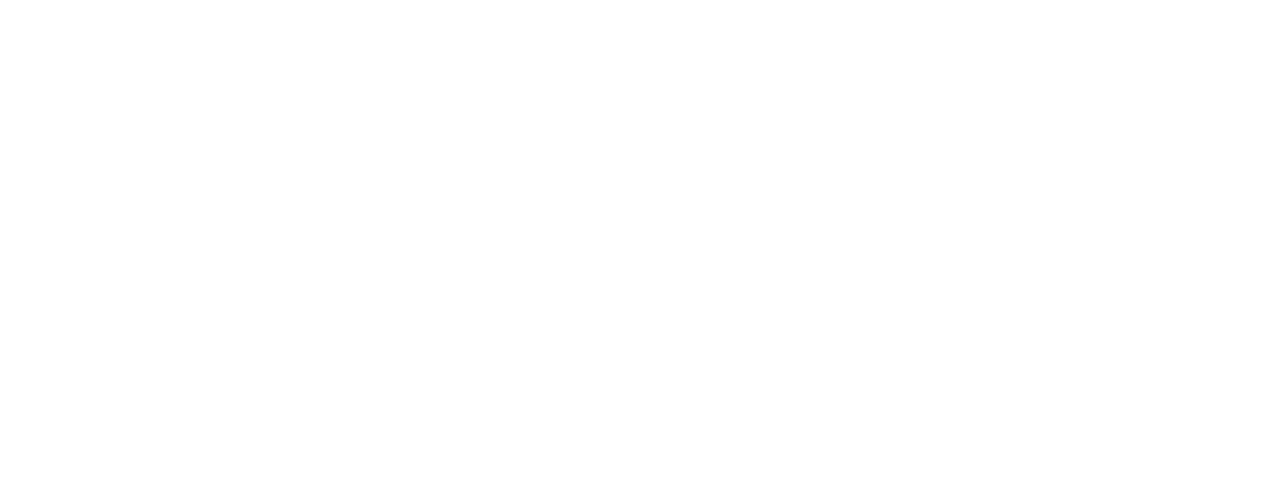
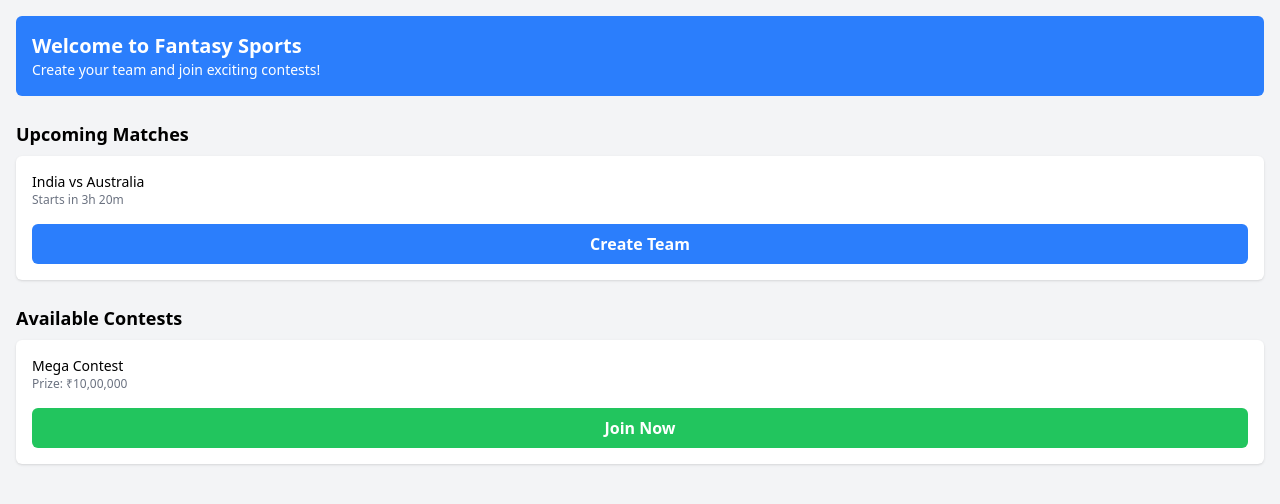
Before and after one commit to JithuPrabhakar/cric-pool, a React (Vite) app: page /dashboard in a window 1280 px wide. Before the commit this address had no page. Shown: the top 504 px of the page. Built offline with nearby package versions, Linux system fonts and the light colour scheme.

Commit message:
adds more pages

```diff
--- a/src/App.jsx
+++ b/src/App.jsx
@@ -3,15 +3,22 @@
 import Register from './pages/Register'
 import Home from './pages/Home'
 import Login from './pages/Login'
+import Devs from './pages/Devs'
+import Dashboard from './pages/Dashboard'
+import Leaderboard from './pages/Leaderboard'
+import CreateTeam from './pages/CreateTeam'
 
 function App() {
   return (
     <Router>
       <Routes>
         <Route path='/' element={<Home />} />
+        <Route path='/dashboard' element={<Dashboard />} />
+        <Route path='/leaderboard' element={<Leaderboard />} />
+        <Route path='/createteam' element={<CreateTeam />} />
         <Route path='/signup' element={<Register />} />
         <Route path='/login' element={<Login />} />
-        {/* Just a sample comment */}
+        <Route path='/humans' element={<Devs />} />
       </Routes>
     </Router>
   )
--- /dev/null
+++ b/src/pages/CreateTeam.jsx
@@ -0,0 +1,23 @@
+const CreateTeam = () => {
+  return (
+    <div className='p-4 bg-gray-100 min-h-screen'>
+      <h1 className='text-xl font-bold mb-6'>Create Your Team</h1>
+
+      {/* Player Categories */}
+      <div className='grid grid-cols-2 gap-4'>
+        {['Batsmen', 'Bowlers', 'All-rounders', 'Wicketkeepers'].map(
+          (category) => (
+            <div key={category} className='bg-white rounded-md shadow p-4'>
+              <p className='text-sm font-semibold'>{category}</p>
+              <button className='mt-4 w-full bg-primary-500 text-white py-2 rounded-md hover:bg-primary-600'>
+                Select Players
+              </button>
+            </div>
+          )
+        )}
+      </div>
+    </div>
+  )
+}
+
+export default CreateTeam
--- /dev/null
+++ b/src/pages/Dashboard.jsx
@@ -0,0 +1,37 @@
+const Dashboard = () => {
+  return (
+    <div className='p-4 bg-gray-100 min-h-screen'>
+      {/* Header */}
+      <div className='bg-primary-500 text-white p-4 rounded-md mb-6'>
+        <h1 className='text-xl font-bold'>Welcome to Fantasy Sports</h1>
+        <p className='text-sm'>Create your team and join exciting contests!</p>
+      </div>
+
+      {/* Upcoming Matches */}
+      <div className='mb-6'>
+        <h2 className='text-lg font-semibold mb-2'>Upcoming Matches</h2>
+        <div className='bg-white rounded-md shadow p-4'>
+          <p className='text-sm font-medium'>India vs Australia</p>
+          <p className='text-xs text-gray-500 mb-4'>Starts in 3h 20m</p>
+          <button className='w-full bg-primary-500 text-white py-2 rounded-md font-semibold hover:bg-primary-600'>
+            Create Team
+          </button>
+        </div>
+      </div>
+
+      {/* Contests */}
+      <div>
+        <h2 className='text-lg font-semibold mb-2'>Available Contests</h2>
+        <div className='bg-white rounded-md shadow p-4'>
+          <p className='text-sm font-medium'>Mega Contest</p>
+          <p className='text-xs text-gray-500 mb-4'>Prize: ₹10,00,000</p>
+          <button className='w-full bg-green-500 text-white py-2 rounded-md font-semibold hover:bg-green-600'>
+            Join Now
+          </button>
+        </div>
+      </div>
+    </div>
+  )
+}
+
+export default Dashboard
--- /dev/null
+++ b/src/pages/Devs.jsx
@@ -0,0 +1,9 @@
+const Devs = () => {
+  return (
+    <div>
+      <h2>Created by Daniel T Gilbert and Jithu Prabhakar</h2>
+    </div>
+  )
+}
+
+export default Devs
--- /dev/null
+++ b/src/pages/Leaderboard.jsx
@@ -0,0 +1,24 @@
+const Leaderboard = () => {
+  return (
+    <div className='p-4 bg-gray-100 min-h-screen'>
+      <h1 className='text-xl font-bold mb-6'>Leaderboard</h1>
+      <div className='bg-white rounded-md shadow p-4'>
+        {[
+          { rank: 1, name: 'Player1', points: 120 },
+          { rank: 2, name: 'Player2', points: 110 },
+          { rank: 3, name: 'Player3', points: 105 },
+        ].map((entry) => (
+          <div
+            key={entry.rank}
+            className='flex justify-between items-center py-2 border-b last:border-none'
+          >
+            <p>{`Rank ${entry.rank}: ${entry.name}`}</p>
+            <p>{entry.points} Points</p>
+          </div>
+        ))}
+      </div>
+    </div>
+  )
+}
+
+export default Leaderboard
--- a/tailwind.config.js
+++ b/tailwind.config.js
@@ -1,8 +1,23 @@
 /** @type {import('tailwindcss').Config} */
 export default {
-  content: ["./index.html", "./src/**/*.{js,ts,jsx,tsx}"],
+  content: ['./index.html', './src/**/*.{js,ts,jsx,tsx}'],
   theme: {
-    extend: {},
+    extend: {
+      colors: {
+        primary: {
+          50: '#eaf4ff',
+          100: '#cce4ff',
+          200: '#99caff',
+          300: '#66b0ff',
+          400: '#3396ff',
+          500: '#2b7efc',
+          600: '#2064d3',
+          700: '#174cac',
+          800: '#0f3686',
+          900: '#092261',
+        },
+      },
+    },
   },
   plugins: [],
-};
+}
```
